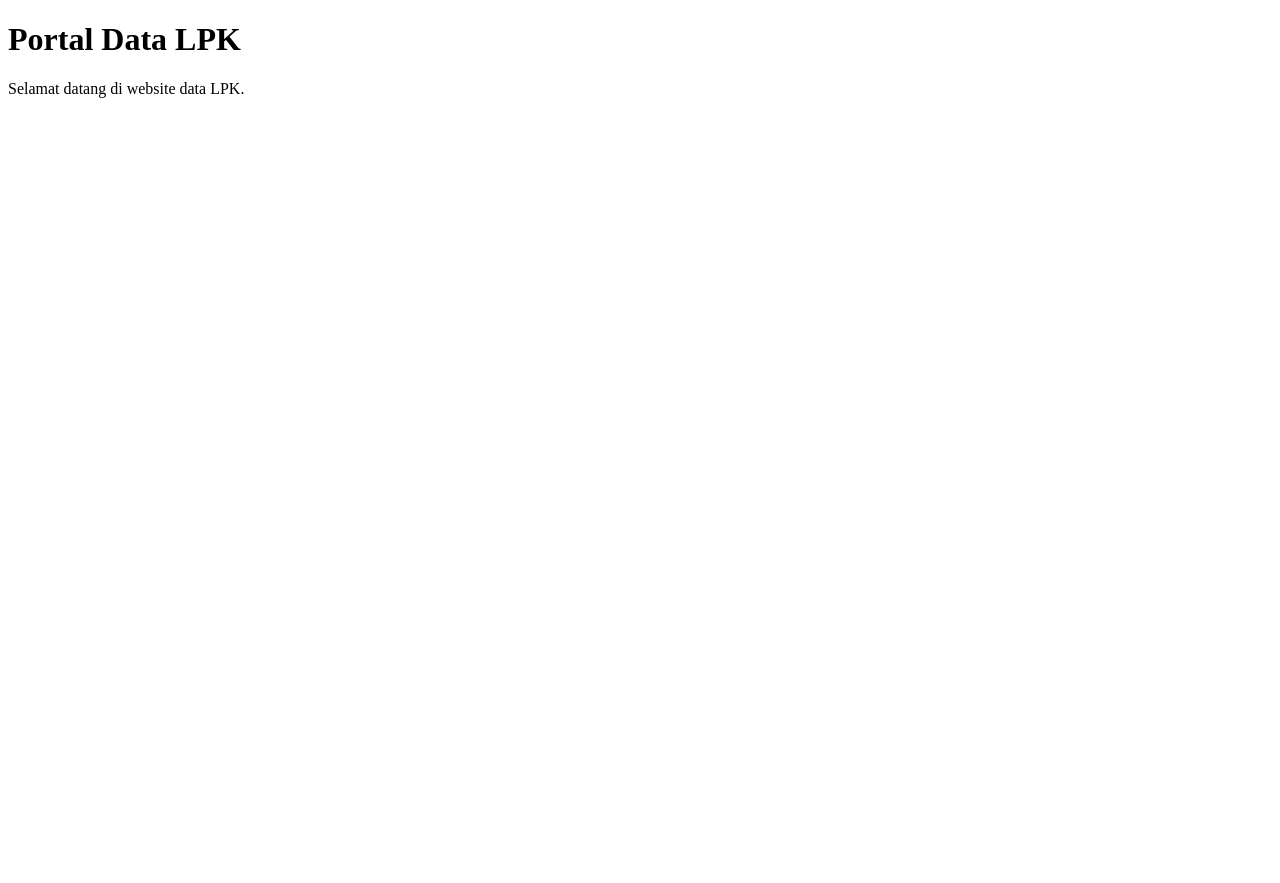
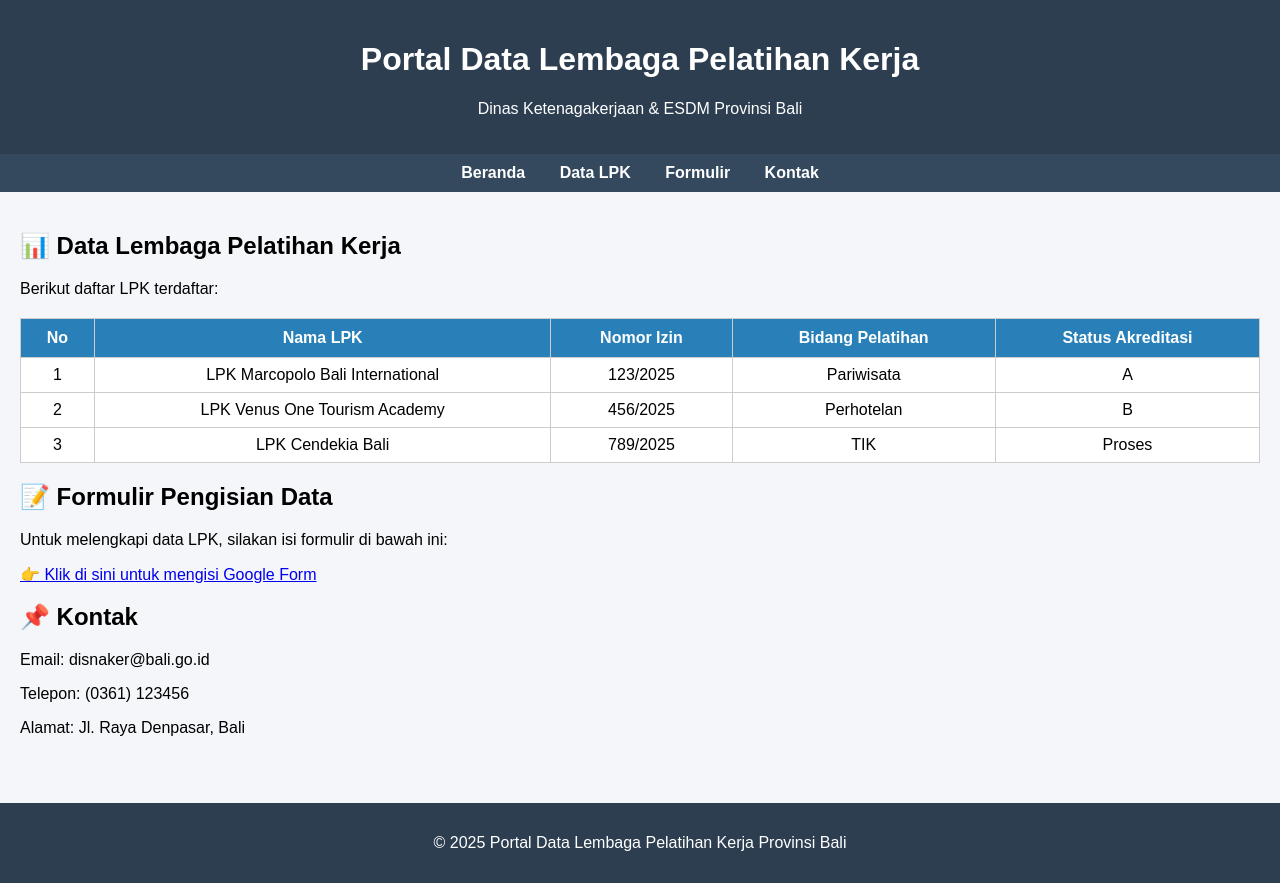
Before and after one commit to Shadoow112/satya.github, a plain HTML site: page index.html in a window 1280 px wide. Before the commit the page ends 800 px from the top, so only its background shows below. Drawn offline with Linux system fonts and the light colour scheme.

Commit message:
Update index.html

```diff
--- a/index.html
+++ b/index.html
@@ -1,10 +1,128 @@
 <!DOCTYPE html>
-<html>
+<html lang="id">
 <head>
-  <title>Data Lembaga Pelatihan Kerja</title>
+  <meta charset="UTF-8">
+  <meta name="viewport" content="width=device-width, initial-scale=1.0">
+  <title>Portal Data Lembaga Pelatihan Kerja</title>
+  <style>
+    body {
+      font-family: Arial, sans-serif;
+      margin: 0;
+      padding: 0;
+      background: #f4f6f9;
+    }
+    header {
+      background: #2c3e50;
+      color: white;
+      padding: 20px;
+      text-align: center;
+    }
+    nav {
+      background: #34495e;
+      padding: 10px;
+      text-align: center;
+    }
+    nav a {
+      color: white;
+      margin: 0 15px;
+      text-decoration: none;
+      font-weight: bold;
+    }
+    nav a:hover {
+      text-decoration: underline;
+    }
+    main {
+      padding: 20px;
+    }
+    table {
+      width: 100%;
+      border-collapse: collapse;
+      margin-top: 20px;
+      background: white;
+    }
+    table, th, td {
+      border: 1px solid #ccc;
+    }
+    th {
+      background: #2980b9;
+      color: white;
+      padding: 10px;
+    }
+    td {
+      padding: 8px;
+      text-align: center;
+    }
+    footer {
+      background: #2c3e50;
+      color: white;
+      text-align: center;
+      padding: 15px;
+      margin-top: 30px;
+    }
+  </style>
 </head>
 <body>
-  <h1>Portal Data LPK</h1>
-  <p>Selamat datang di website data LPK.</p>
+
+  <header>
+    <h1>Portal Data Lembaga Pelatihan Kerja</h1>
+    <p>Dinas Ketenagakerjaan & ESDM Provinsi Bali</p>
+  </header>
+
+  <nav>
+    <a href="#">Beranda</a>
+    <a href="#data">Data LPK</a>
+    <a href="#form">Formulir</a>
+    <a href="#kontak">Kontak</a>
+  </nav>
+
+  <main>
+    <h2 id="data">📊 Data Lembaga Pelatihan Kerja</h2>
+    <p>Berikut daftar LPK terdaftar:</p>
+
+    <table>
+      <tr>
+        <th>No</th>
+        <th>Nama LPK</th>
+        <th>Nomor Izin</th>
+        <th>Bidang Pelatihan</th>
+        <th>Status Akreditasi</th>
+      </tr>
+      <tr>
+        <td>1</td>
+        <td>LPK Marcopolo Bali International</td>
+        <td>123/2025</td>
+        <td>Pariwisata</td>
+        <td>A</td>
+      </tr>
+      <tr>
+        <td>2</td>
+        <td>LPK Venus One Tourism Academy</td>
+        <td>456/2025</td>
+        <td>Perhotelan</td>
+        <td>B</td>
+      </tr>
+      <tr>
+        <td>3</td>
+        <td>LPK Cendekia Bali</td>
+        <td>789/2025</td>
+        <td>TIK</td>
+        <td>Proses</td>
+      </tr>
+    </table>
+
+    <h2 id="form">📝 Formulir Pengisian Data</h2>
+    <p>Untuk melengkapi data LPK, silakan isi formulir di bawah ini:</p>
+    <p><a href="https://forms.gle/" target="_blank">👉 Klik di sini untuk mengisi Google Form</a></p>
+
+    <h2 id="kontak">📌 Kontak</h2>
+    <p>Email: disnaker@bali.go.id</p>
+    <p>Telepon: (0361) 123456</p>
+    <p>Alamat: Jl. Raya Denpasar, Bali</p>
+  </main>
+
+  <footer>
+    <p>&copy; 2025 Portal Data Lembaga Pelatihan Kerja Provinsi Bali</p>
+  </footer>
+
 </body>
 </html>
```
